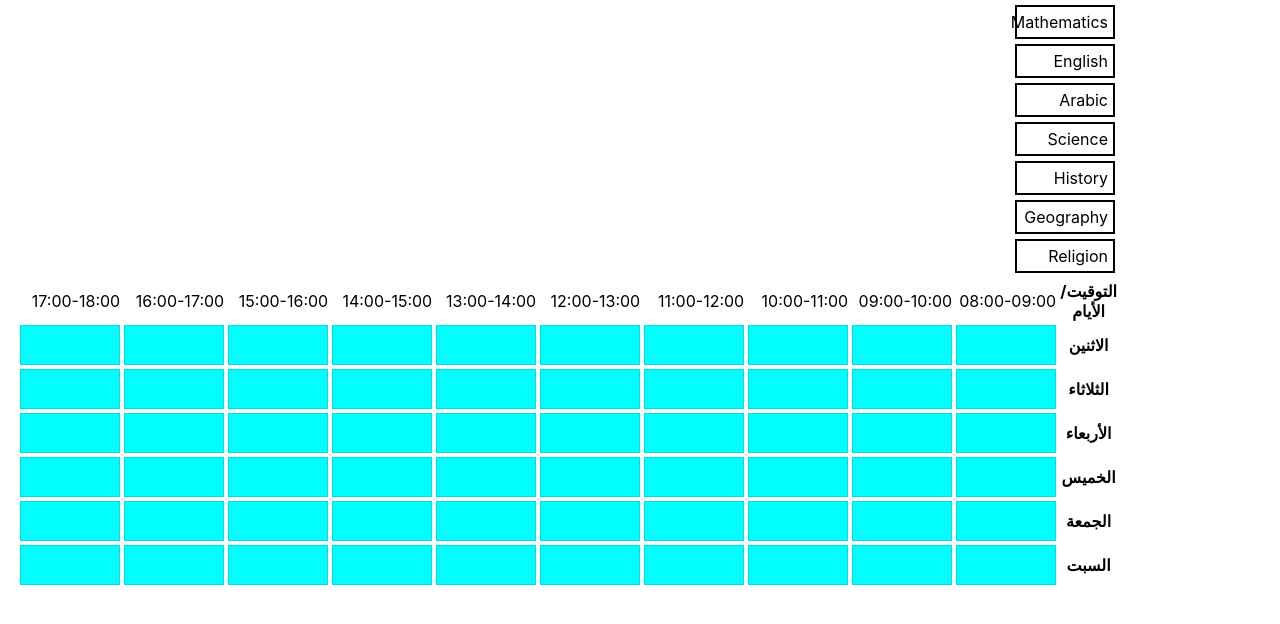
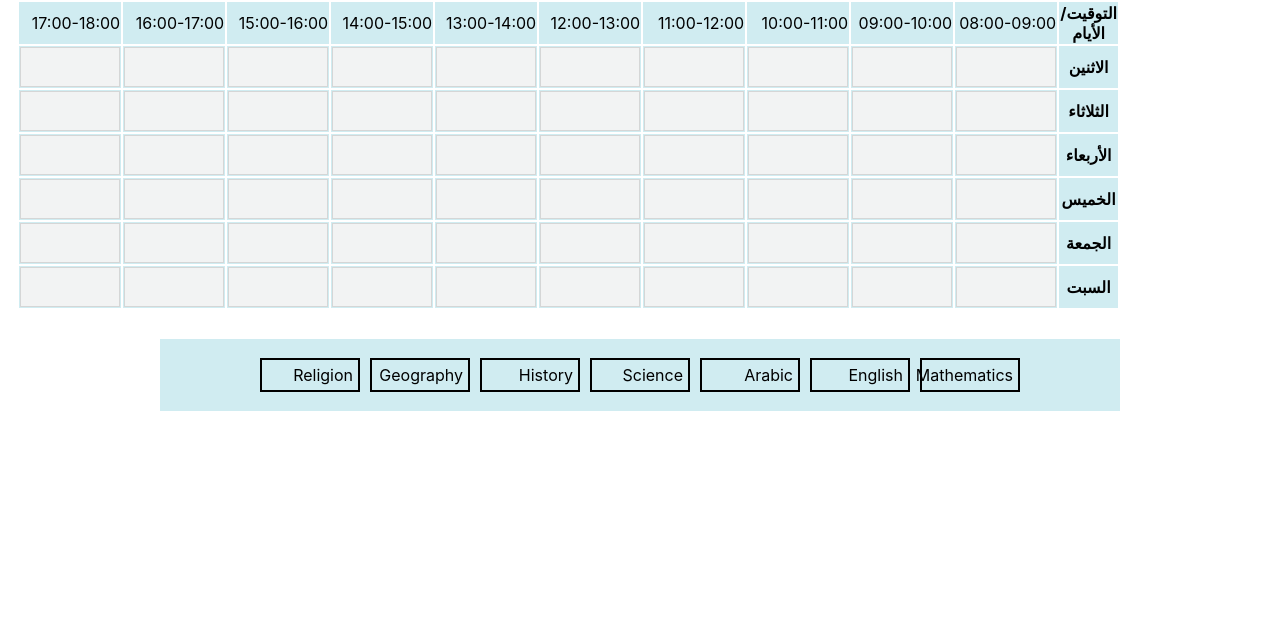
Before and after one commit to farouk-allani/school-scheduler-dnd, a Next.js app: page / in a window 1280 px wide. Shown: the top 624 px of the page. Built offline with nearby package versions, Linux system fonts and the light colour scheme.

Commit message:
feat: set table subjects in its own component

```diff
--- /dev/null
+++ b/components/SubjectsTable.js
@@ -0,0 +1,121 @@
+import React from 'react'
+import styles from "../styles/Home.module.css";
+import { Cell } from '../pages/index';
+const SubjectsTable = ({ rows, setSubject,emptyCell,isCellAvailable }) => {
+  return (
+    <div className={styles.table}>
+          <table>
+            <tbody>
+              <tr>
+                <th>التوقيت/الأيام</th>
+                {rows.map((row) => (
+                  <td key={row.id}>{row.time}</td>
+                ))}
+              </tr>
+              <tr>
+                <th>الاثنين</th>
+                {rows.map((row) => (
+                  <td key={row.id} onClick={() => emptyCell(row.id, "monday")}>
+                    <Cell
+                      id={row.id}
+                      day="monday"
+                      time={row.time}
+                      subject={row.monday}
+                      setSubject={setSubject}
+                      isCellAvailable={isCellAvailable}
+
+                    />
+                  </td>
+                ))}
+              </tr>
+              <tr>
+                <th>الثلاثاء</th>
+                {rows.map((row) => (
+                  <td key={row.id} onClick={() => emptyCell(row.id, "tuesday")}>
+                    <Cell
+                      id={row.id}
+                      day="tuesday"
+                      time={row.time}
+                      subject={row.tuesday}
+                      setSubject={setSubject}
+                      isCellAvailable={isCellAvailable}
+                    />
+                  </td>
+                ))}
+              </tr>
+              <tr>
+                <th>الأربعاء</th>
+                {rows.map((row) => (
+                  <td
+                    key={row.id}
+                    onClick={() => emptyCell(row.id, "wednesday")}
+                  >
+                    <Cell
+                      id={row.id}
+                      day="wednesday"
+                      time={row.time}
+                      subject={row.wednesday}
+                      setSubject={setSubject}
+                      isCellAvailable={isCellAvailable}
+                    />
+                  </td>
+                ))}
+              </tr>
+              <tr>
+                <th>الخميس</th>
+                {rows.map((row) => (
+                  <td
+                    key={row.id}
+                    onClick={() => emptyCell(row.id, "thursday")}
+                  >
+                    <Cell
+                      id={row.id}
+                      day="thursday"
+                      time={row.time}
+                      subject={row.thursday}
+                      setSubject={setSubject}
+                      isCellAvailable={isCellAvailable}
+                    />
+                  </td>
+                ))}
+              </tr>
+              <tr>
+                <th>الجمعة</th>
+                {rows.map((row) => (
+                  <td key={row.id} onClick={() => emptyCell(row.id, "friday")}>
+                    <Cell
+                      id={row.id}
+                      day="friday"
+                      time={row.time}
+                      subject={row.friday}
+                      setSubject={setSubject}
+                      isCellAvailable={isCellAvailable}
+                    />
+                  </td>
+                ))}
+              </tr>
+              <tr>
+                <th>السبت</th>
+                {rows.map((row) => (
+                  <td
+                    key={row.id}
+                    onClick={() => emptyCell(row.id, "saturday")}
+                  >
+                    <Cell
+                      id={row.id}
+                      day="saturday"
+                      time={row.time}
+                      subject={row.saturday}
+                      setSubject={setSubject}
+                      isCellAvailable={isCellAvailable}
+                    />
+                  </td>
+                ))}
+              </tr>
+            </tbody>
+          </table>
+        </div>
+  )
+}
+
+export default SubjectsTable
--- a/pages/index.js
+++ b/pages/index.js
@@ -7,13 +7,14 @@ import Subject from "../components/Subject";
 import { useSelector, useDispatch } from "react-redux";
 import { dropSubject, unDropSubject } from "../redux/action";
 import { insertSubject } from "../redux/action";
+import SubjectsTable from "../components/SubjectsTable";
 
 
 export const ItemTypes = {
   SUBJECT: "subject",
 };
 
-const Cell = ({ id, subject, setSubject, day, time , isCellAvailable}) => {
+export const Cell = ({ id, subject, setSubject, day, time , isCellAvailable}) => {
   const [{ isOver,canDrop }, drop] = useDrop(() => ({
     accept: ItemTypes.SUBJECT,
     canDrop : (item) => isCellAvailable(item.name,day, time),
@@ -42,10 +43,7 @@ export default function Home() {
   const dispatch = useDispatch();
 
   const setSubject = (id, subjectId, day, time) => {
-    console.log(id, subjectId);
-    console.log("dropped");
-    console.log("day", day);
-    console.log("time", time);
+
     // check if the case is already filled first
 
     if (rows.find((row) => row.id === id)[day] !== "") {
@@ -61,19 +59,6 @@ export default function Home() {
     const isAvailable = selectedSubject.availability.some(
       (availability) => availability.day === day && availability.time === time
     );
-    const isDay = selectedSubject.availability.day === day;
-    const isTime = selectedSubject.availability.time === time;
-    console.log("isDay", isDay);
-    console.log("isTime", isTime);
-    console.log(
-      "selectedSubject.availability.day",
-      selectedSubject.availability[0].day
-    );
-    console.log(
-      "selectedSubject.availability.time",
-      selectedSubject.availability[0].time
-    );
-    console.log("isAvailable", isAvailable);
 
     if (!isAvailable) {
       alert("هذا المقرر غير متاح في هذا الوقت");
@@ -113,7 +98,6 @@ export default function Home() {
 
     const subject = subjects.find((subject) => subject.name === subjectName);
     console.log('subject for color check', subject)
-    console.log('draggedSubject for color check', draggedSubject)
     const isAvailable = subject?.availability?.some(
       (availability) => availability.day === day && availability.time === time
     );
@@ -127,124 +111,19 @@ export default function Home() {
   return (
     <div className={styles.container}>
       <DndProvider backend={HTML5Backend}>
+
+        <SubjectsTable rows={rows} setSubject={setSubject} emptyCell={emptyCell} isCellAvailable={isCellAvailable} />
+
+        <div className={styles.subjects}>
         {subjects
           .filter((subject, i) => subject.isDropped === false)
           .map((subject) => (
             <Subject key={subject.id} id={subject.id} name={subject.name} />
           ))}
 
-        <div className={styles.table}>
-          <table>
-            <tbody>
-              <tr>
-                <th>التوقيت/الأيام</th>
-                {rows.map((row) => (
-                  <td key={row.id}>{row.time}</td>
-                ))}
-              </tr>
-              <tr>
-                <th>الاثنين</th>
-                {rows.map((row) => (
-                  <td key={row.id} onClick={() => emptyCell(row.id, "monday")}>
-                    <Cell
-                      id={row.id}
-                      day="monday"
-                      time={row.time}
-                      subject={row.monday}
-                      setSubject={setSubject}
-                      isCellAvailable={isCellAvailable}
 
-                    />
-                  </td>
-                ))}
-              </tr>
-              <tr>
-                <th>الثلاثاء</th>
-                {rows.map((row) => (
-                  <td key={row.id} onClick={() => emptyCell(row.id, "tuesday")}>
-                    <Cell
-                      id={row.id}
-                      day="tuesday"
-                      time={row.time}
-                      subject={row.tuesday}
-                      setSubject={setSubject}
-                      isCellAvailable={isCellAvailable}
-                    />
-                  </td>
-                ))}
-              </tr>
-              <tr>
-                <th>الأربعاء</th>
-                {rows.map((row) => (
-                  <td
-                    key={row.id}
-                    onClick={() => emptyCell(row.id, "wednesday")}
-                  >
-                    <Cell
-                      id={row.id}
-                      day="wednesday"
-                      time={row.time}
-                      subject={row.wednesday}
-                      setSubject={setSubject}
-                      isCellAvailable={isCellAvailable}
-                    />
-                  </td>
-                ))}
-              </tr>
-              <tr>
-                <th>الخميس</th>
-                {rows.map((row) => (
-                  <td
-                    key={row.id}
-                    onClick={() => emptyCell(row.id, "thursday")}
-                  >
-                    <Cell
-                      id={row.id}
-                      day="thursday"
-                      time={row.time}
-                      subject={row.thursday}
-                      setSubject={setSubject}
-                      isCellAvailable={isCellAvailable}
-                    />
-                  </td>
-                ))}
-              </tr>
-              <tr>
-                <th>الجمعة</th>
-                {rows.map((row) => (
-                  <td key={row.id} onClick={() => emptyCell(row.id, "friday")}>
-                    <Cell
-                      id={row.id}
-                      day="friday"
-                      time={row.time}
-                      subject={row.friday}
-                      setSubject={setSubject}
-                      isCellAvailable={isCellAvailable}
-                    />
-                  </td>
-                ))}
-              </tr>
-              <tr>
-                <th>السبت</th>
-                {rows.map((row) => (
-                  <td
-                    key={row.id}
-                    onClick={() => emptyCell(row.id, "saturday")}
-                  >
-                    <Cell
-                      id={row.id}
-                      day="saturday"
-                      time={row.time}
-                      subject={row.saturday}
-                      setSubject={setSubject}
-                      isCellAvailable={isCellAvailable}
-                    />
-                  </td>
-                ))}
-              </tr>
-            </tbody>
-          </table>
-        </div>
+      </div>
+
       </DndProvider>
     </div>
   );
--- a/pages/styles.css
+++ b/pages/styles.css
@@ -11,7 +11,7 @@
 
   .cell{
     border: 1px solid rgba(0, 0, 0, 0.12);
-    background-color:aqua;
+    background-color:#F2F3F3;
     height: 40px;
     width: 100px;
     text-align: center;
@@ -34,3 +34,16 @@
     border: 1px solid rgba(0, 0, 0, 0.12);
 
   }
+
+  th{
+    background-color: rgb(23,162,184,0.2);
+  }
+
+  td{
+    background-color: rgb(23,162,184,0.2);
+  }
+
+  .subjects{
+    background-color: rgb(23,162,184,0.2);
+
+  }
--- a/redux/reducer/handleSubjects.js
+++ b/redux/reducer/handleSubjects.js
@@ -8,7 +8,10 @@ const subjects = [
     },
     availability: [
       { day: "monday", time: "09:00-10:00" },
-      { day: "wednesday", time: "01:00-02:00" },
+      { day: "wednesday", time: "13:00-14:00" },
+      { day: "friday", time: "13:00-14:00"},
+      { day: "saturday", time: "13:00-14:00"},
+      { day: "saturday", time: "08:00-09:00"}
     ],
     isDropped: false,
     isDragged: false,
@@ -22,7 +25,11 @@ const subjects = [
     },
     availability: [
       { day: "tuesday", time: "09:00-10:00" },
-      { day: "thursday", time: "01:00-02:00" },
+      { day: "thursday", time: "13:00-14:00" },
+      { day: "friday", time: "13:00-14:00"},
+      { day: "saturday", time: "13:00-14:00"},
+      { day: "saturday", time: "08:00-09:00"},
+      { day: 'monday', time: '11:00-12:00'}
     ],
     isDropped: false,
     isDragged: false,
@@ -36,7 +43,7 @@ const subjects = [
     },
     availability: [
       { day: "monday", time: "09:00-10:00" },
-      { day: "wednesday", time: "01:00-02:00" },
+      { day: "wednesday", time: "13:00-14:00" },
     ],
     isDropped: false,
     isDragged: false,
@@ -50,7 +57,7 @@ const subjects = [
     },
     availability: [
       { day: "tuesday", time: "09:00-10:00" },
-      { day: "thursday", time: "01:00-02:00" },
+      { day: "thursday", time: "13:00-14:00" },
     ],
     isDropped: false,
     isDragged: false,
@@ -64,7 +71,7 @@ const subjects = [
     },
     availability: [
       { day: "monday", time: "09:00-10:00" },
-      { day: "wednesday", time: "01:00-02:00" },
+      { day: "wednesday", time: "13:00-14:00" },
     ],
     isDropped: false,
     isDragged: false,
@@ -78,7 +85,7 @@ const subjects = [
     },
     availability: [
       { day: "tuesday", time: "09:00-10:00" },
-      { day: "thursday", time: "01:00-2:00" },
+      { day: "thursday", time: "13:00-14:00" },
     ],
     isDropped: false,
     isDragged: false,
@@ -92,7 +99,7 @@ const subjects = [
     },
     availability: [
       { day: "monday", time: "09:00-10:00" },
-      { day: "wednesday", time: "01:00-02:00" },
+      { day: "wednesday", time: "13:00-14:00" },
     ],
     isDropped: false,
     isDragged: false,
--- a/redux/reducer/index.js
+++ b/redux/reducer/index.js
@@ -7,7 +7,7 @@ import { combineReducers } from "redux";
 const rootReducers = combineReducers({
   handleSubjects,
   handleRows,
-  handleDraggedSubject,
+
 
 
 });
--- a/styles/Home.module.css
+++ b/styles/Home.module.css
@@ -136,3 +136,13 @@
 .cell-align-center {
   text-align: center;
 }
+
+.subjects{
+  background-color: rgb(23,162,184,0.2);
+    margin: 29px auto;
+    display: flex;
+    justify-content: center;
+    padding: 14px;
+    flex-wrap: wrap;
+
+}
```
